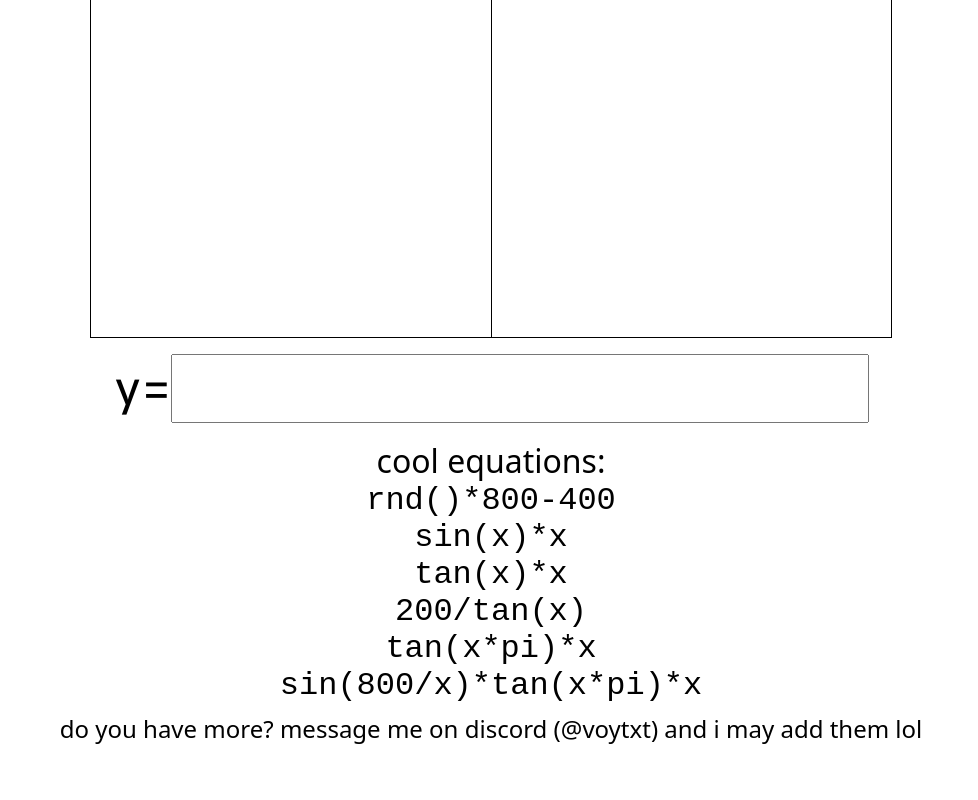
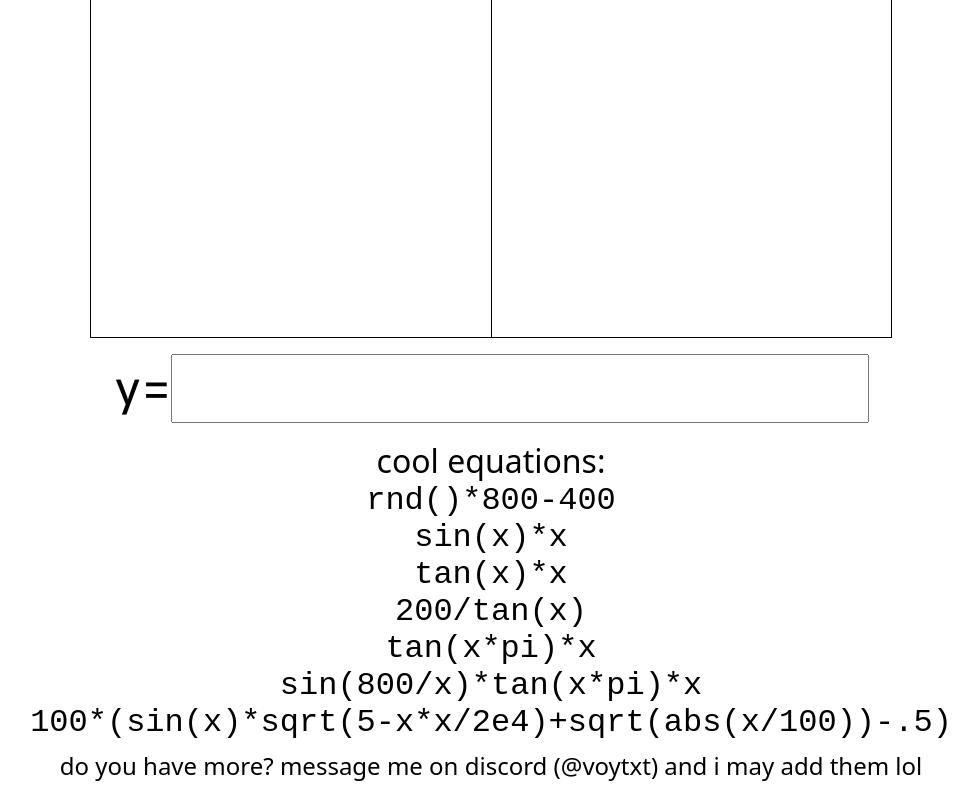
Before and after one commit to voytxt/voytxt, a SvelteKit app: page /desmos in a window 1280 px wide. Shown: the part 550-1350 px from the top of the page, without its empty margins (149-1127 px from the left). Before the commit the page ends 1313 px from the top, so only its background shows below. Built offline with nearby package versions, Linux system fonts and the light colour scheme.

Commit message:
update /desmos with <3

```diff
--- a/src/routes/desmos/+page.svelte
+++ b/src/routes/desmos/+page.svelte
@@ -68,6 +68,7 @@
   <pre>{SIZE / 4}/tan(x)</pre>
   <pre>tan(x*pi)*x</pre>
   <pre>sin({SIZE}/x)*tan(x*pi)*x</pre>
+  <pre>100*(sin(x)*sqrt(5-x*x/2e4)+sqrt(abs(x/100))-.5)</pre>
   <small>do you have more? message me on discord (@voytxt) and i may add them lol</small>
 </div>
 
```
